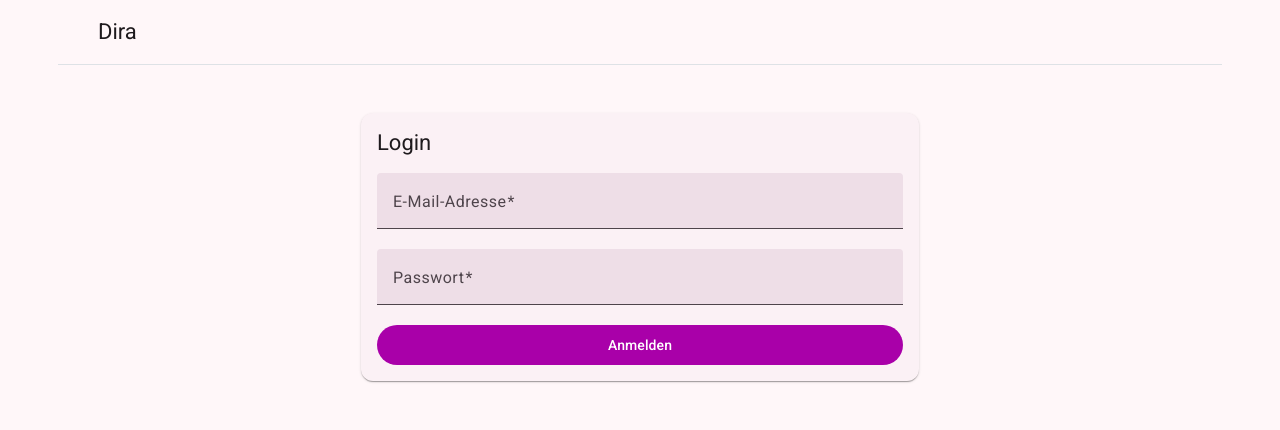
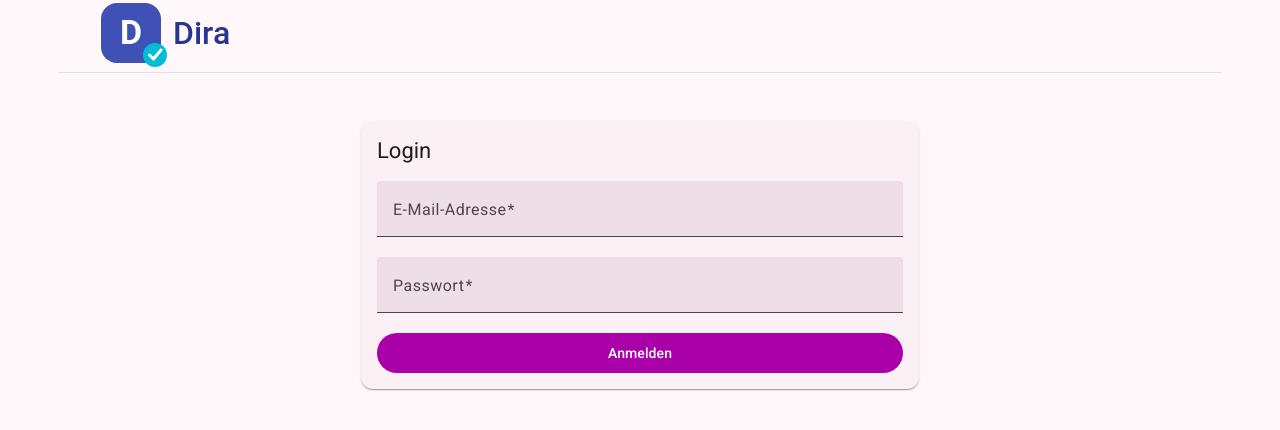
Before and after one commit to dustin-keks/DLBITOWAWBI01, an Angular app in the folder frontend/: page /login in a window 1280 px wide. Shown: the top 430 px of the page. Built offline with nearby package versions, Linux system fonts and the light colour scheme.

Commit message:
frontend: add logo

```diff
--- a/frontend/src/app/app.html
+++ b/frontend/src/app/app.html
@@ -1,8 +1,10 @@
 <header>
-  <div class="container border-bottom">
-    <mat-toolbar class="row justify-content-between">
+  <div class="container">
+    <mat-toolbar class="row">
       <div class="col">
-        Dira
+        <a routerLink="/">
+          <img src="/dira-logo.svg" alt="Logo von Dira">
+        </a>
       </div>
 
       @if (isAngemeldet()) {
@@ -25,7 +27,7 @@
 </header>
 
 <main>
-  <div class="container">
+  <div class="container border-top mt-2">
     <router-outlet></router-outlet>
   </div>
 </main>
```
Also changed, not shown: frontend/public/dira-logo.svg (added).
